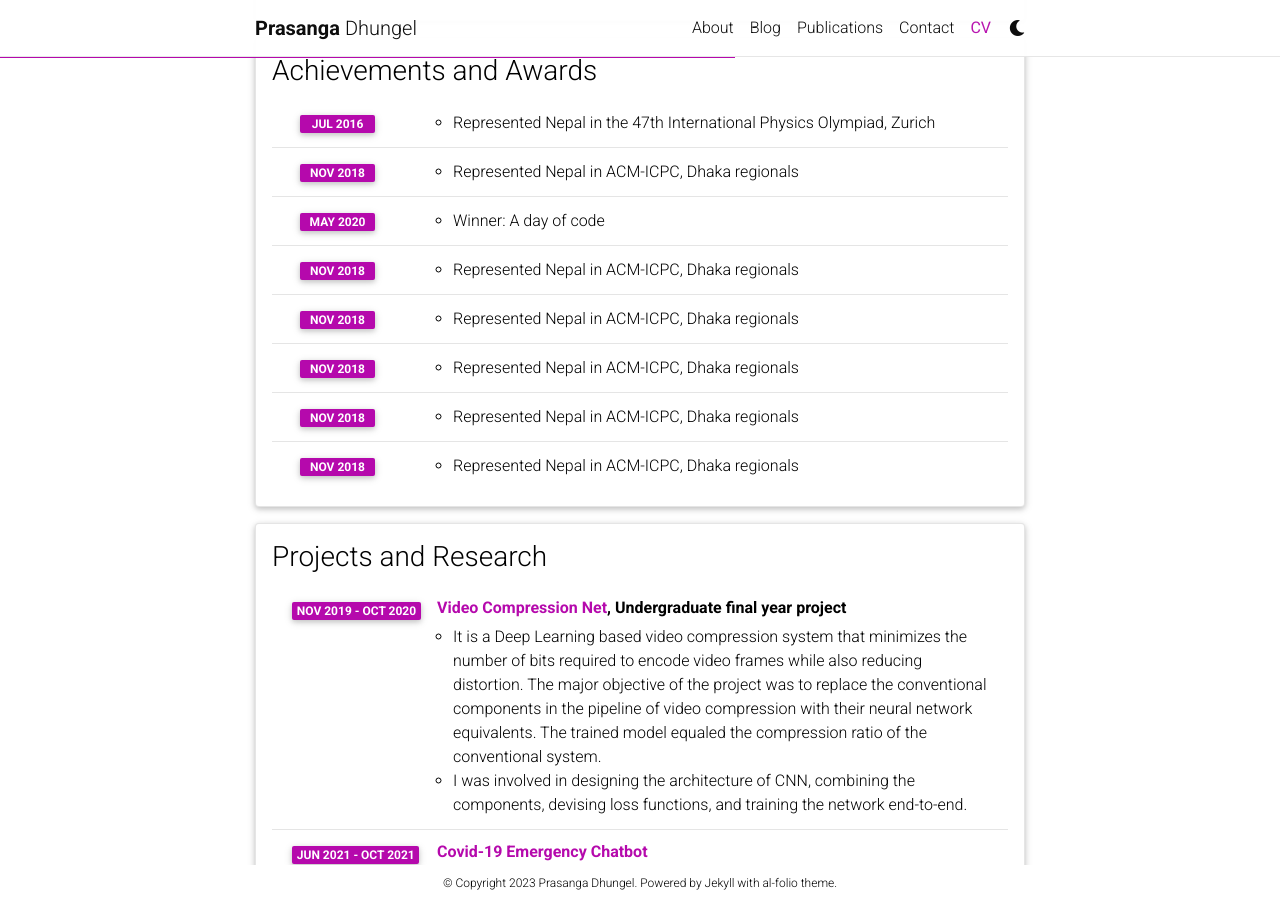
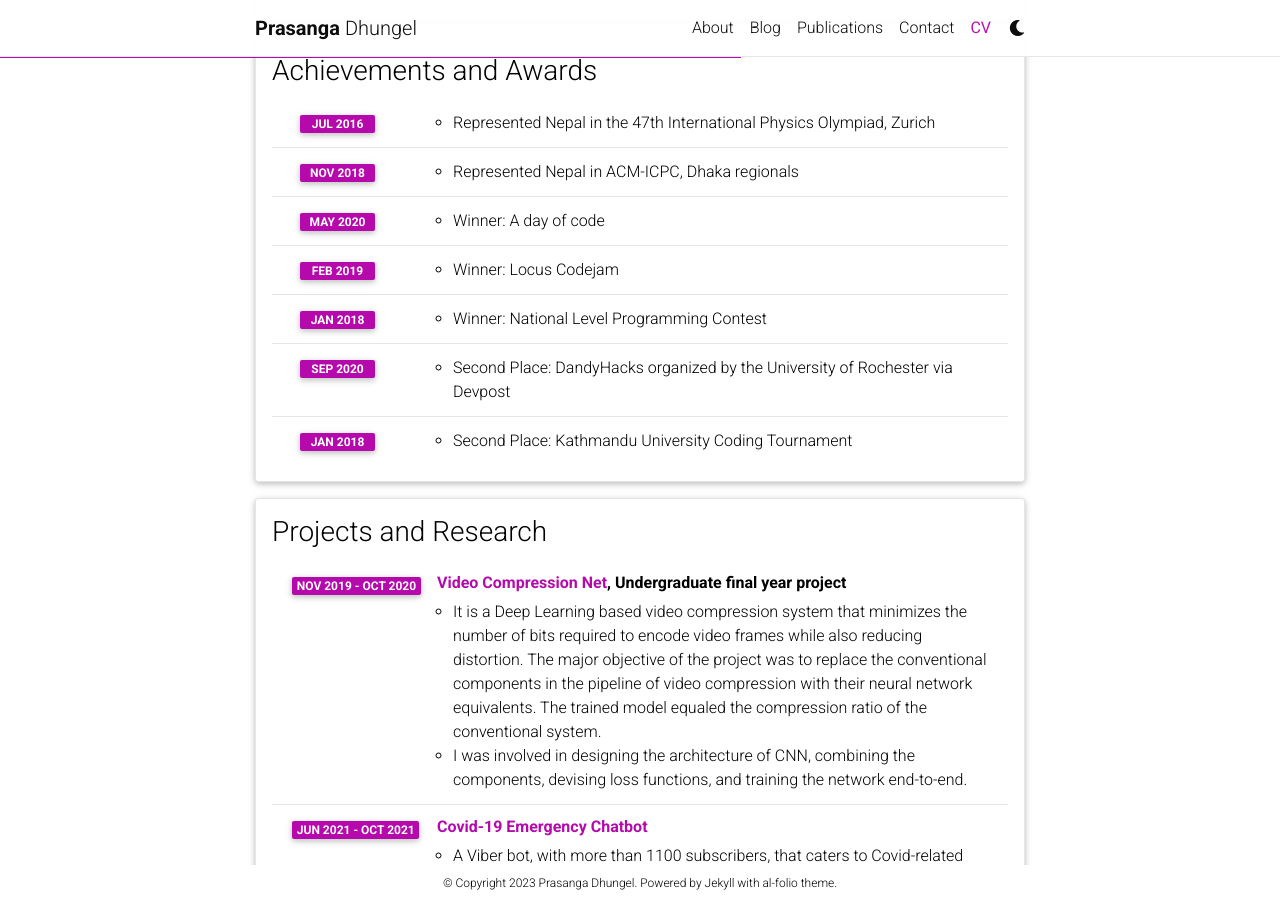
Before and after one commit to prasangadhungel/prasangadhungel.github.io, a Jekyll site: the page built from _pages/cv.md, in a window 1280 px wide and 900 px high, scrolled down 2007 px. Built offline with Jekyll 4.4.1, drawn with Linux system fonts in a browser that asks for light colours; comment, search, counter and statistics services are not loaded; a style sheet for code colours, icons or effects is not loaded.

Commit message:
update CV

```diff
--- a/_data/cv.yml
+++ b/_data/cv.yml
@@ -86,21 +86,18 @@
     - year: May 2020
       items:
         - "Winner: A day of code"
-    - year: Nov 2018
+    - year: Feb 2019
       items:
-        - Represented Nepal in ACM-ICPC, Dhaka regionals
-    - year: Nov 2018
+        - "Winner: Locus Codejam"
+    - year: Jan 2018
       items:
-        - Represented Nepal in ACM-ICPC, Dhaka regionals
-    - year: Nov 2018
+        - "Winner: National Level Programming Contest"
+    - year: Sep 2020
       items:
-        - Represented Nepal in ACM-ICPC, Dhaka regionals
-    - year: Nov 2018
+        - "Second Place: DandyHacks organized by the University of Rochester via Devpost"
+    - year: Jan 2018
       items:
-        - Represented Nepal in ACM-ICPC, Dhaka regionals
-    - year: Nov 2018
-      items:
-        - Represented Nepal in ACM-ICPC, Dhaka regionals
+        - "Second Place: Kathmandu University Coding Tournament"
 
 - title: Projects and Research
   type: time_table
```
